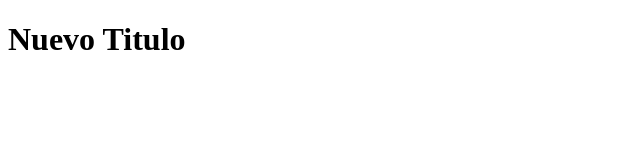
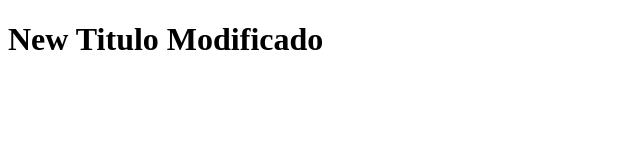
Before and after one commit to alexeerd-rca/Hello-Git, a plain HTML site: page index.html in a window 1280 px wide. Shown: the whole page, without its empty margins (0-640 px from the left). Drawn offline with Linux system fonts and the light colour scheme.

Commit message:
se modifico index nuevamente

```diff
--- a/index.html
+++ b/index.html
@@ -5,6 +5,6 @@
     <title>Demo Git</title>
 </head>
 <body>
-    <h1>Nuevo Titulo</h1>
+    <h1>New Titulo Modificado</h1>
 </body>
 </html>
```
